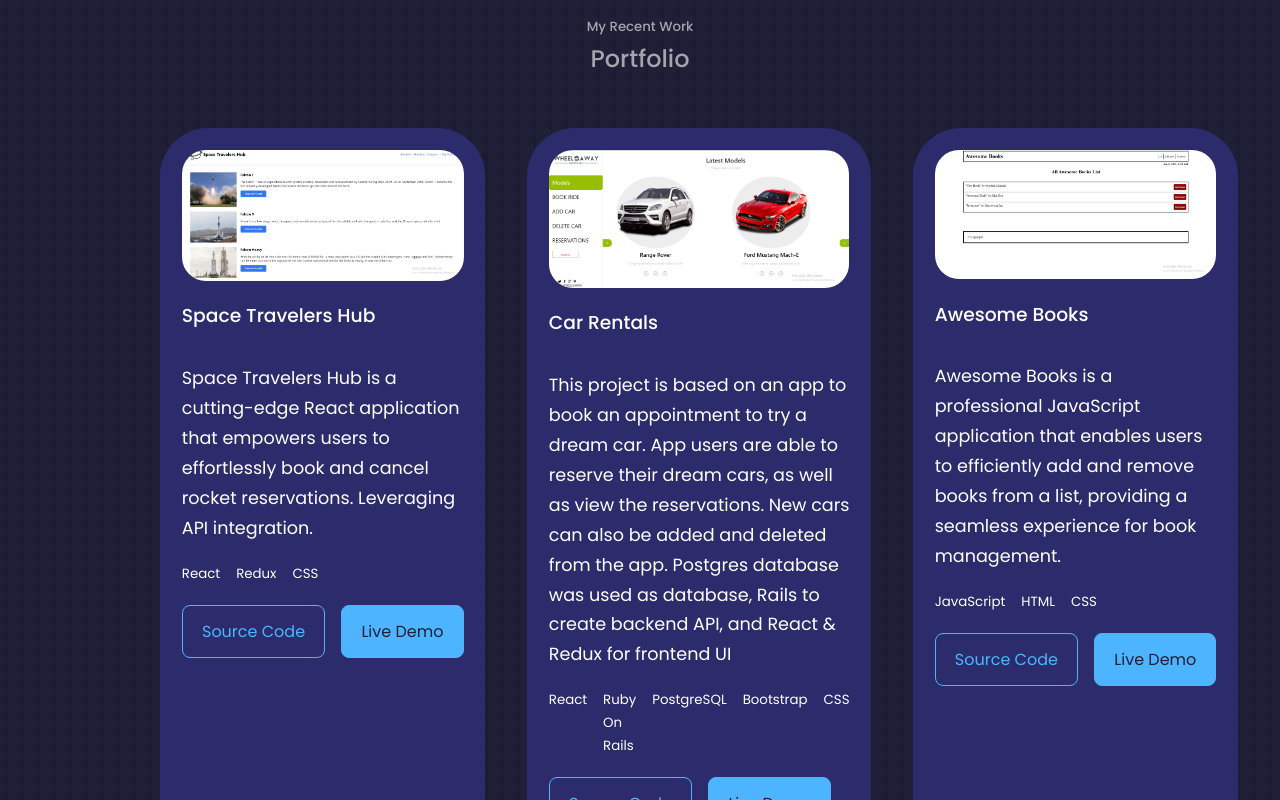
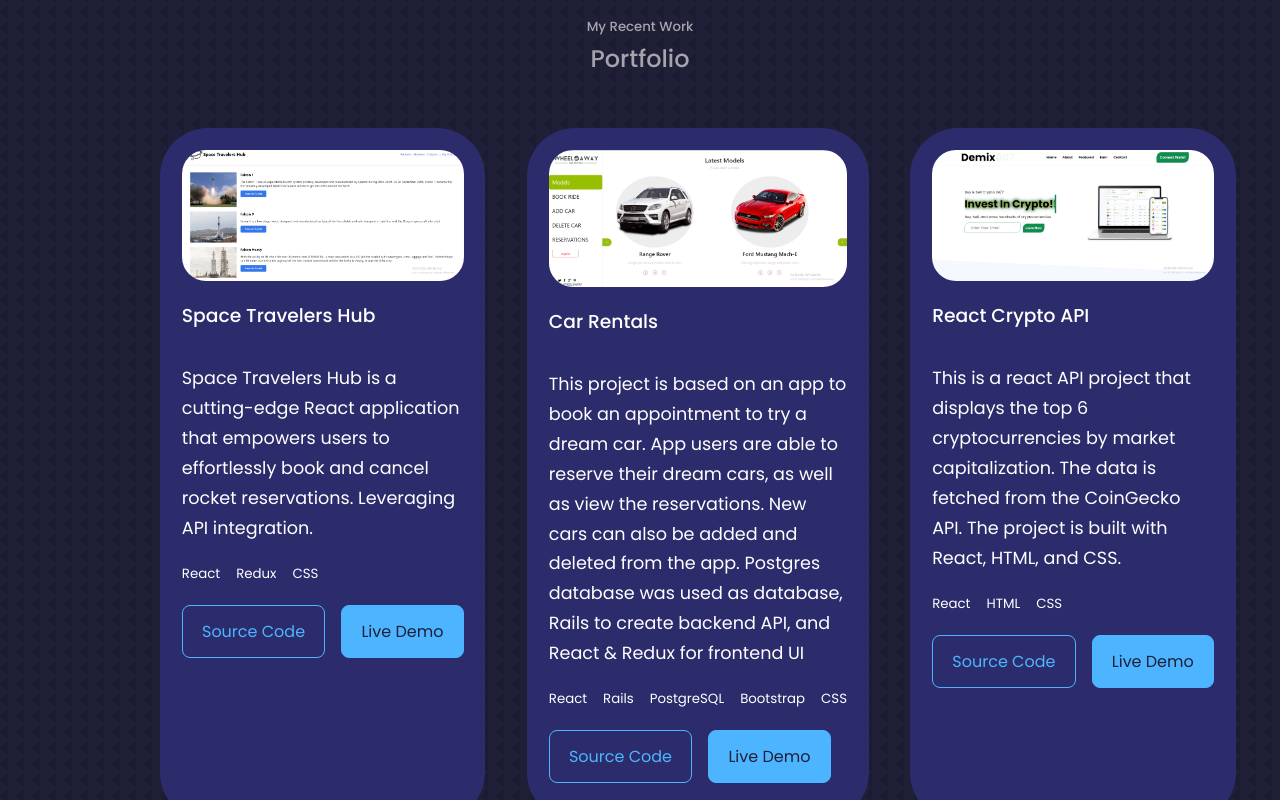
Before and after one commit to demix007/portfolio-website, a React (Create React App) app: page / in a window 1280 px wide. Shown: the part 2780-3580 px from the top of the page. Built offline with nearby package versions, Linux system fonts and the light colour scheme.

Commit message:
Add react-crypto-api project to portfolio

```diff
--- a/src/components/portfolio/Portfolio.jsx
+++ b/src/components/portfolio/Portfolio.jsx
@@ -7,6 +7,7 @@ import AwesomeBooks from '../../assets/awesome_books.png';
 import CountryFinder from '../../assets/country_finder.png';
 import Leaderboard from '../../assets/leaderboard.png';
 import CarRentals from '../../assets/car_rentals.png';
+import CRYPTO from '../../assets/crypto.png';
 
 const Portfolio = () => {
   const data = [
@@ -24,12 +25,21 @@ const Portfolio = () => {
       image: CarRentals,
       title: 'Car Rentals',
       description: 'This project is based on an app to book an appointment to try a dream car. App users are able to reserve their dream cars, as well as view the reservations. New cars can also be added and deleted from the app. Postgres database was used as database, Rails to create backend API, and React & Redux for frontend UI',
-      technologies: ['React', 'Ruby On Rails', 'PostgreSQL', 'Bootstrap', 'CSS'],
+      technologies: ['React', 'Rails', 'PostgreSQL', 'Bootstrap', 'CSS'],
       source: 'https://github.com/demix007/car-rentals-backend',
       demo: 'https://cars-rental-front-end.vercel.app/',
     },
     {
       id: 3,
+      image: CRYPTO,
+      title: 'React Crypto API',
+      description: 'This is a react API project that displays the top 6 cryptocurrencies by market capitalization. The data is fetched from the CoinGecko API. The project is built with React, HTML, and CSS.',
+      technologies: ['React', 'HTML', 'CSS'],
+      source: 'https://github.com/demix007/react-crypto-api',
+      demo: 'https://react-crypto-api-sand.vercel.app/',
+    },
+    {
+      id: 4,
       image: AwesomeBooks,
       title: 'Awesome Books',
       description: 'Awesome Books is a professional JavaScript application that enables users to efficiently add and remove books from a list, providing a seamless experience for book management.',
@@ -38,7 +48,7 @@ const Portfolio = () => {
       demo: 'https://awesome-books-es-6-chi.vercel.app/',
     },
     {
-      id: 4,
+      id: 5,
       image: Bookstore,
       title: 'Bookstore',
       description: 'Book Store is a React app for seamless book and author management, seamlessly integrating with an API. Users can efficiently add and remove books with ease, ensuring a smooth experience for book enthusiasts.',
@@ -47,7 +57,7 @@ const Portfolio = () => {
       demo: 'https://bookstore-cyan.vercel.app/',
     },
     {
-      id: 5,
+      id: 6,
       image: Leaderboard,
       title: 'Leaderboard App',
       description: 'Here, I set up a JavaScript project for the Leaderboard list app, using webpack and ES6. I developed the app following a wireframe, and consumed the Leaderboard API using JavaScript async and await.',
@@ -56,7 +66,7 @@ const Portfolio = () => {
       demo: 'https://enchanting-pavlova-7392f8.netlify.app/',
     },
     {
-      id: 6,
+      id: 7,
       image: CountryFinder,
       title: 'Global Country Finder',
       description: 'This project is a react web application which has accessible data for different countries around the world. These data include region, name, population, sub-region, capital and more.Countries can be searched or filtered by region.',
```
Also changed, not shown: src/assets/crypto.png (added), 1 other file (tests, documents, lock files or other folders).
